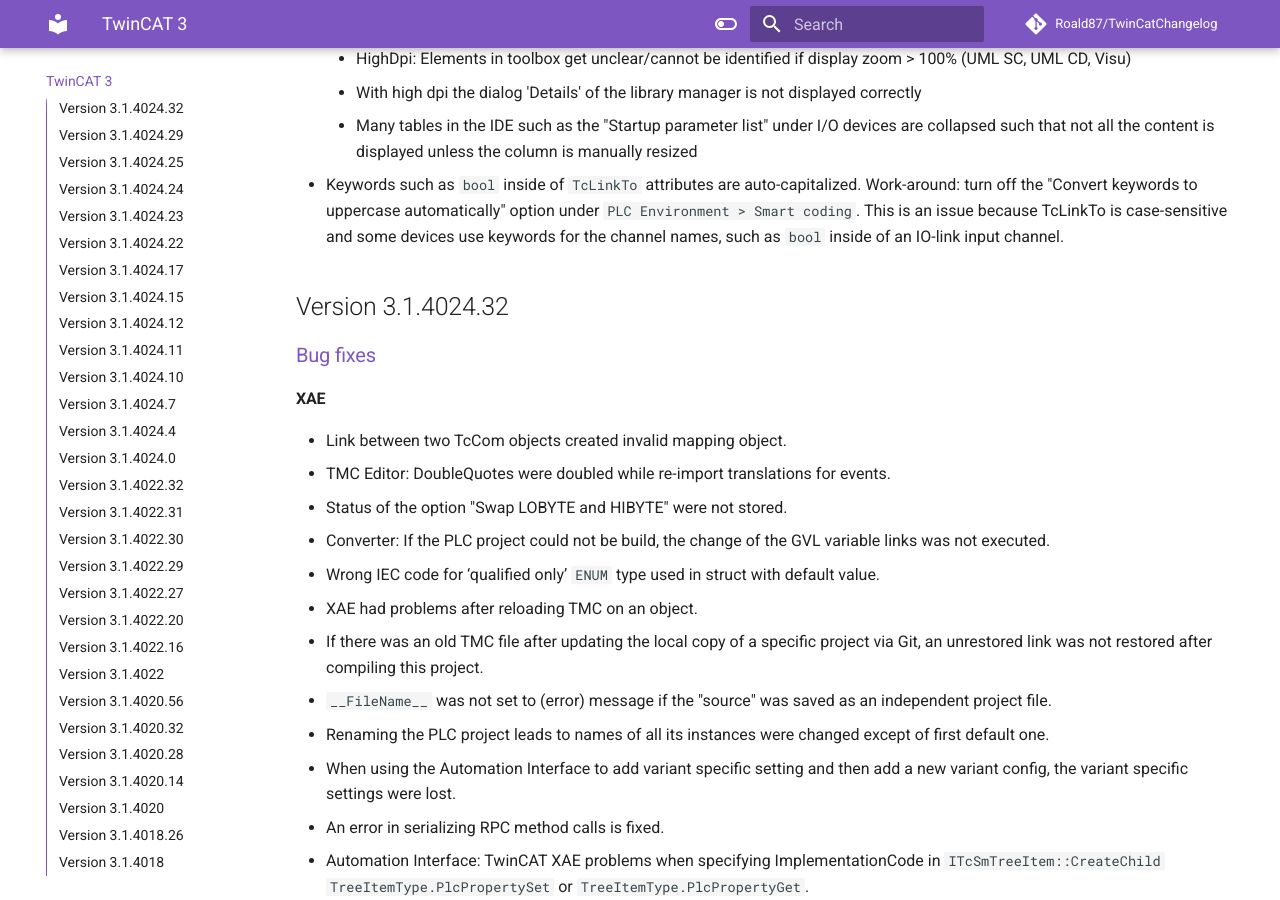
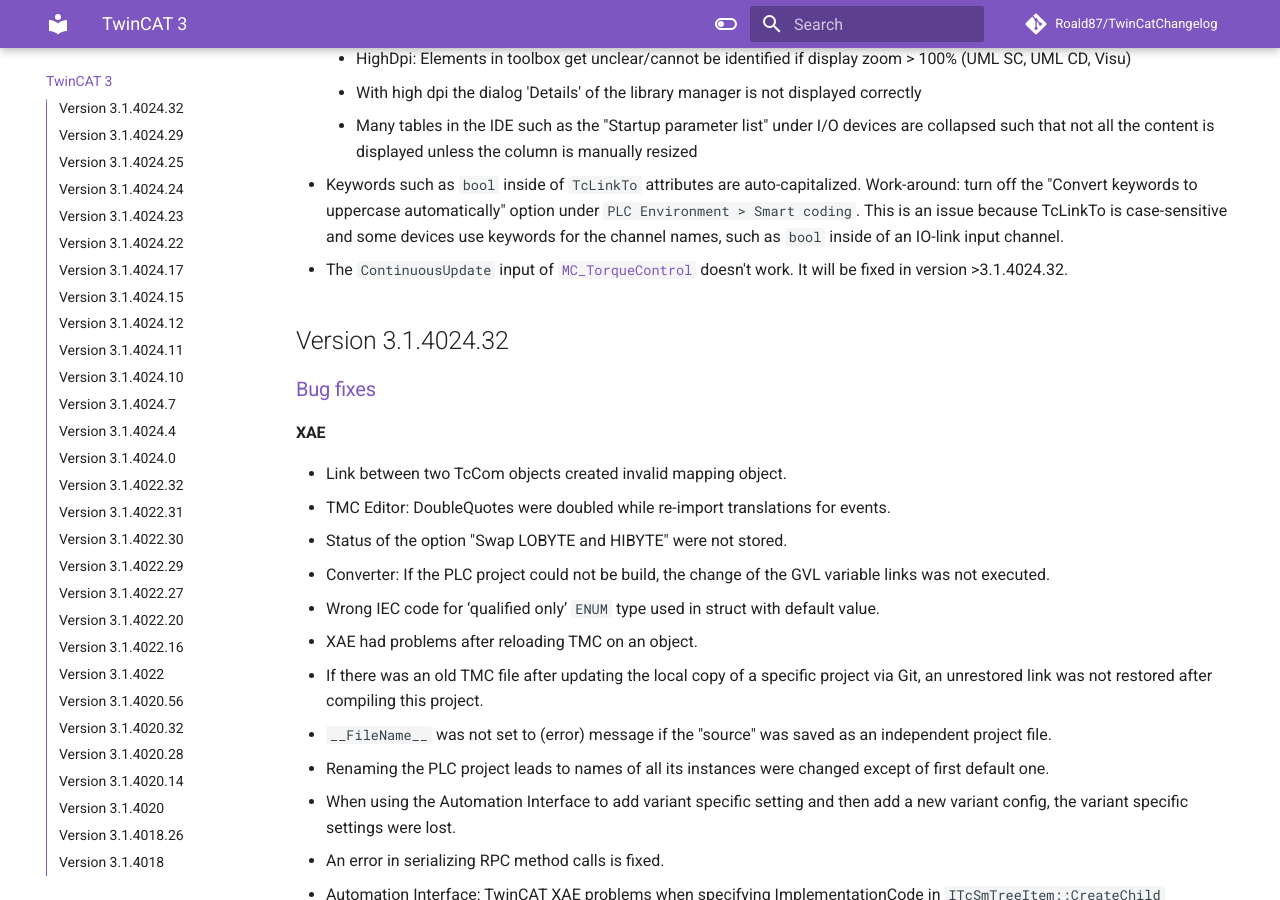
Before and after one commit to Roald87/TwinCatChangelog, an MkDocs documentation site: the page built from docs/tc3.md, in a window 1280 px wide and 900 px high, scrolled down 498 px. Built offline with MkDocs 1.6.1 and Material for MkDocs 9.7.7, drawn with Linux system fonts in a browser that asks for light colours; comment, search, counter and statistics services are not loaded.

Commit message:
add continous update bug of MC_TorqueControl (#59)

```diff
--- a/docs/tc3.md
+++ b/docs/tc3.md
@@ -11,6 +11,7 @@
     -   With high dpi the dialog 'Details' of the library manager is not displayed correctly
     -   Many tables in the IDE such as the "Startup parameter list" under I/O devices are collapsed such that not all the content is displayed unless the column is manually resized
 -   Keywords such as `bool` inside of `TcLinkTo` attributes are auto-capitalized. Work-around: turn off the "Convert keywords to uppercase automatically" option under `PLC Environment > Smart coding`. This is an issue because TcLinkTo is case-sensitive and some devices use keywords for the channel names, such as `bool` inside of an IO-link input channel.
+-   The `ContinuousUpdate` input of [`MC_TorqueControl`](https://infosys.beckhoff.com/content/1033/tcplclib_tc2_mc2/7617393803.html?id=6677792901421113137) doesn't work. It will be fixed in version >3.1.4024.32.
 
 ## Version 3.1.4024.32
 
```
